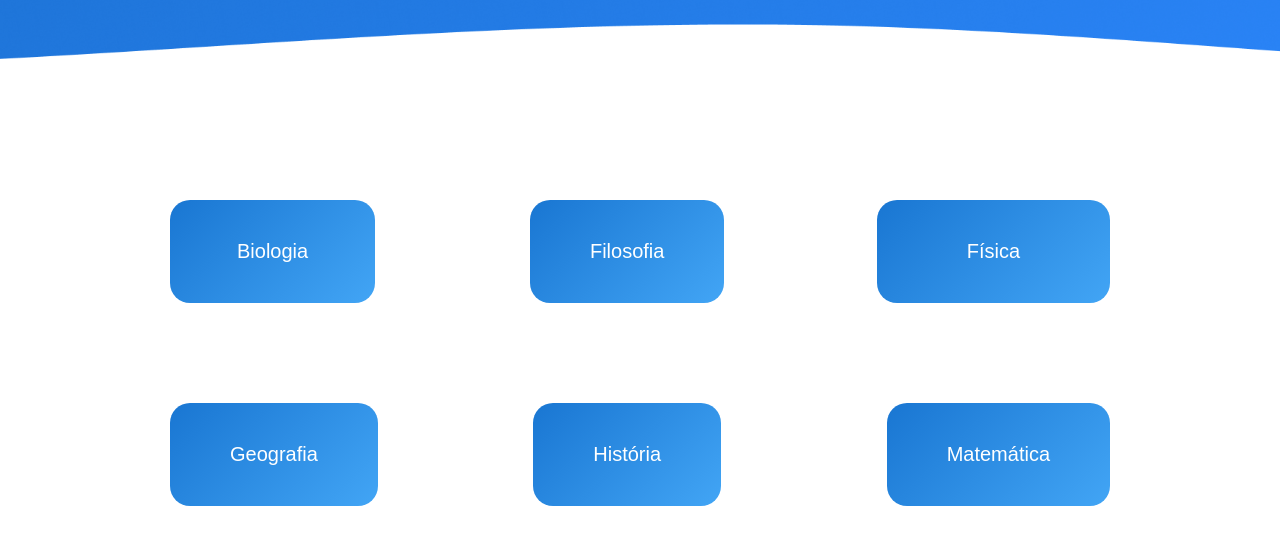
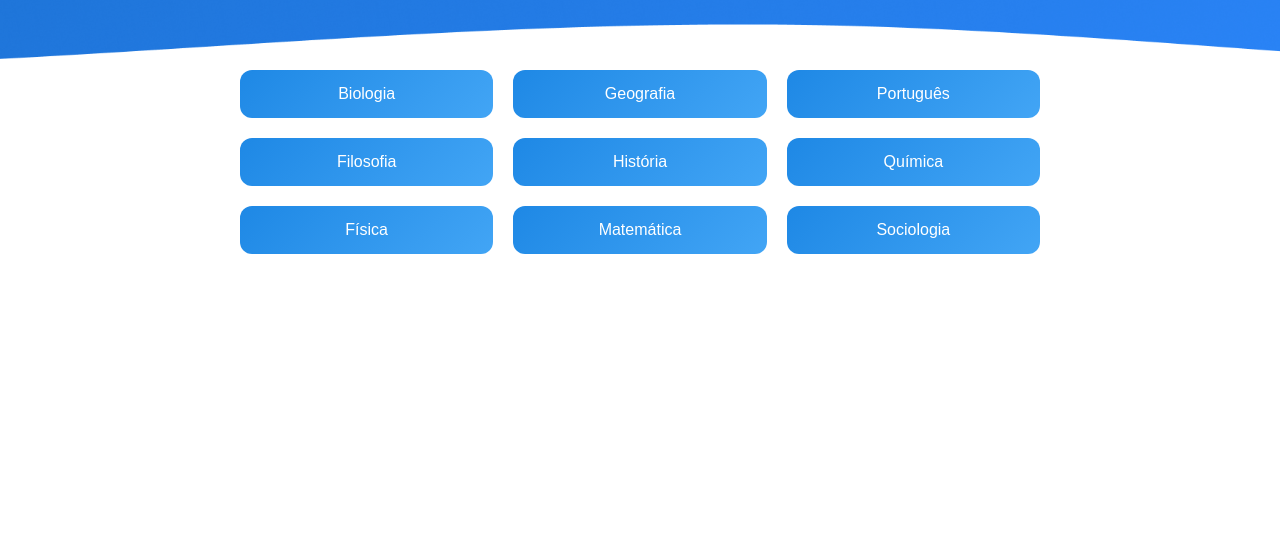
Before and after one commit to 2info3-Hackathon/frontend, a Vue app: page / in a window 1280 px wide. Shown: the part 1249-1805 px from the top of the page. After the commit the page ends 1503 px from the top, so only its background shows below. Built offline with nearby package versions, Linux system fonts and the light colour scheme.

Commit message:
FEAT: Arrumando os botões #1

```diff
--- a/src/views/GrupoEstudos.vue
+++ b/src/views/GrupoEstudos.vue
@@ -5,51 +5,47 @@ const router = useRouter()
 
 
 function irParaBiologia(){
-  router.push('/BotaoBiologia')
+  router.push('/BiologiaView')
 }
 
 function irParaFilosofia(){
-  router.push('/BotaoFilosofia')
+  router.push('/FilosofiaView')
 }
 
 function irParaFisica(){
-  router.push('/BotaoFisica')
+  router.push('/FisicaView')
 }
 
 function irParaGeografia(){
-  router.push('/BotaoGeografia')
+  router.push('/GeografiaView')
 }
 
 function irParaHistoria(){
-  router.push('/BotaoHistoria')
+  router.push('/HistoriaView')
 }
 
 function irParaMatematica(){
-  router.push('/BotaoMatematica')
+  router.push('/MatematicaView')
 }
 
 function irParaPortugues(){
-  router.push('/BotaoPortugues')
+  router.push('/PortuguesView')
 }
 
 function irParaQuimica(){
-  router.push('/BotaoQuimica')
+  router.push('/QuimicaView')
 }
 
 function irParaSociologia(){
-  router.push('/BotaoSociologia')
+  router.push('/SociologiaView')
 }
 
-function adicionar(){
-  router.push('/AdicionarGrupo')
-}
 </script>
 
 <template>
   <main>
     <div class="imagem">
       <img src="/public//imagem/banner.png" alt="banner" height="600" width="100%">
-      <img src="/public/imagem/banner_lateral.png" alt="banner_lateral" class="banner">
     </div>
 
   <h1>
@@ -63,23 +59,15 @@ function adicionar(){
   </section>
 
   <section class="botoes">
-    <div class="primeiracoluna">
-      <button class="biologia" @click="irParaBiologia">Biologia</button>
+    <button @click="irParaBiologia">Biologia</button>
     <button @click="irParaGeografia">Geografia</button>
     <button @click="irParaPortugues">Português</button>
-    </div>
-
-    <div class="segundacoluna">
     <button @click="irParaFilosofia">Filosofia</button>
     <button @click="irParaHistoria">História</button>
     <button @click="irParaQuimica">Química</button>
-    </div>
-
-    <div class="terceiracoluna">
-      <button class="fisica" @click="irParaFisica">Física</button>
+    <button @click="irParaFisica">Física</button>
     <button @click="irParaMatematica">Matemática</button>
-      <button class="soci" @click="irParaSociologia">Sociologia</button>
-    </div>
+    <button @click="irParaSociologia">Sociologia</button>
   </section>
   </main>
 </template>
@@ -90,23 +78,6 @@ main {
   padding: 0;
 }
 
-.imagem {
-  position: relative; /* precisa disso pra usar absolute dentro */
-  display: inline-block; /* ajusta ao tamanho do conteúdo */
-}
-
-.imagem img {
-  display: block;
-}
-
-.banner {
-  position: absolute;
-  top: 0;   /* você ajusta a posição */
-  left: 0;  /* pode trocar por right, bottom etc */
-  width: 50%;/* tamanho do banner */
-  height: 81vh;
-  opacity: 10%;
-}
 h1{
   color: #1C72D3;
   text-align: center;
@@ -115,6 +86,7 @@ h1{
   font-size: 45px;
   font-weight: bolder;
 }
+
 .conteudo {
   background-image: url(/public//imagem/Group65.png);
   width: 100%;
@@ -133,50 +105,26 @@ p{
   padding: 3vw 0 2.5vw 0;
 }
 
-.botoes{
-  padding: 80px 150px 0 150px;
-  display: flex;
-  border-radius: 30px;
+.botoes {
+  display: grid;
+  grid-template-columns: repeat(3, 1fr); /* 3 colunas iguais */
+  gap: 20px; /* espaço entre os botões */
+  max-width: 800px; /* opcional, controla a largura total */
+  margin: 0 auto; /* centraliza o grid */
 }
 
-button {
-  background: linear-gradient(135deg, #1976d2, #42a5f5);
+.botoes button {
+  background: linear-gradient(135deg, #1e88e5, #42a5f5);
   color: white;
+  font-size: 16px;
+  padding: 15px 20px;
   border: none;
-  padding: 40px 60px 40px 60px;
-  margin: 50px 20px 50px 20px;
-  font-size: 20px;
-  border-radius: 20px;
+  border-radius: 12px;
   cursor: pointer;
-  transition: 0.3s ease;
+  transition: transform 0.2s;
 }
 
-.primeiracoluna{
-  text-align: left;
-}
-
-.segundacoluna{
-  text-align: center
-}
-
-.terceiracoluna{
-  text-align: right;
-}
-
-.biologia{
-  padding: 40px 67px 40px 67px;
-}
-
-.fisica{
-  padding: 40px 90px 40px 90px;
-}
-
-.soci{
-  padding: 40px 67px 40px 67px;
-}
-
-.adicionargp{
-  margin: 120px 80px 100px 0;
-  padding: 6px 79px 6px 81px;
+.botoes button:hover {
+  transform: scale(1.05);
 }
 </style>
```
Also changed, not shown: src/router/index.js (+18 -18 lines), src/views/BiologiaView.vue (line endings or trailing spaces), src/views/FilosofiaView.vue (renamed from src/views/BotaoFilosofia.vue), src/views/FisicaView.vue (renamed from src/views/BotaoFisica.vue), src/views/GeografiaView.vue (renamed from src/views/BotaoGeografia.vue), src/views/HistoriaView.vue (renamed from src/views/BotaoHistoria.vue), src/views/MatematicaView.vue (renamed from src/views/BotaoMatematica.vue), src/views/PortuguesView.vue (renamed from src/views/BotaoPortugues.vue), src/views/QuimicaView.vue (renamed from src/views/BotaoQuimica.vue), src/views/SociologiaView.vue (renamed from src/views/BotaoSociologia.vue). Lines whose indentation alone changed are shown as unchanged.
